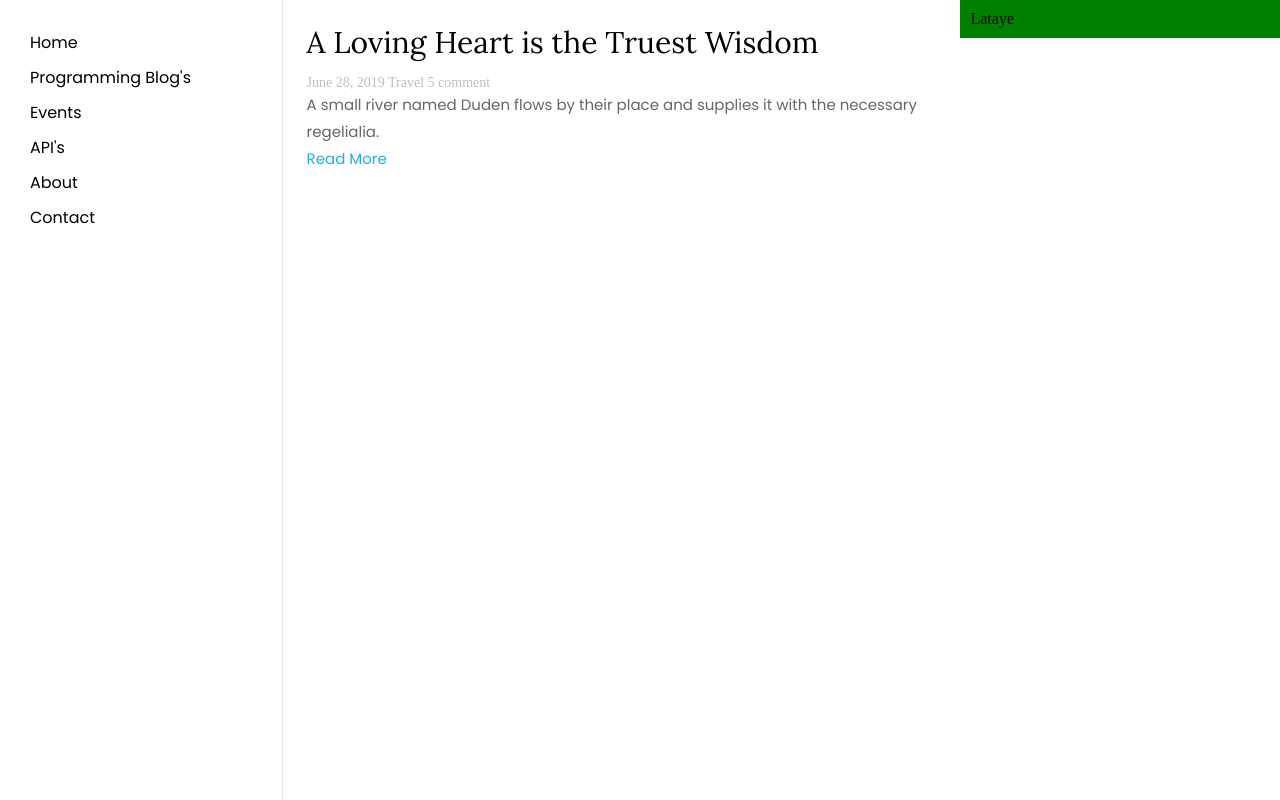
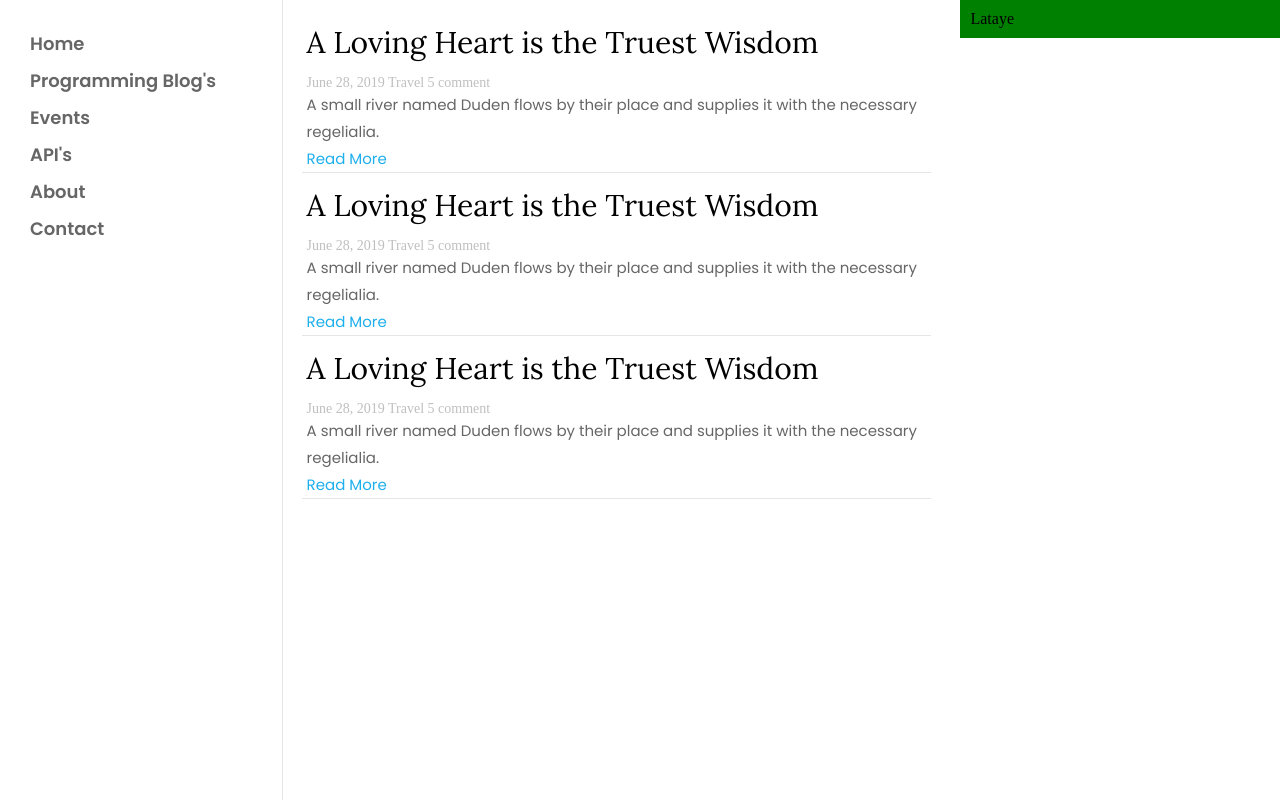
Before and after one commit to tejas298/springProject, a plain HTML site: page index.html in a window 1280 px wide. Drawn offline with Linux system fonts and the light colour scheme.

Commit message:
Add files via upload

```diff
--- a/css/common.css
+++ b/css/common.css
@@ -47,12 +47,27 @@
 .nav_ul li{
 	padding-bottom: 10px;
 	font-family: "Poppins", Arial, sans-serif;
+	font-weight: 600;
+	color: #666666;
+    font-size: 18px;
 }
 
+.nav_ul li a {
+	color: #666666;
+	text-decoration: none;
+}
+
+.nav_ul li a:hover
+{
+     color:#1eafed;
+     cursor:pointer;
+
+}
 .single_post_div{
 	margin: 10px;
 	padding-left: 5px;
 	padding-right: 5px;
+	border-bottom: 1px solid #e6e6e6;
 }
 
 .single_post_h3{
--- a/index.html
+++ b/index.html
@@ -16,12 +16,12 @@
   <div class="body_div">
 	<div class="left_div">
 	<ul class="nav_ul">
-	<li>Home</li>
-	<li>Programming Blog's</li>
-	<li>Events</li>
-	<li>API's</li>
-	<li>About</li>
-	<li>Contact</li>
+	<li><a href="#">Home</a></li>
+	<li><a href="#">Programming Blog's</a></li>
+	<li><a href="#">Events</a></li>
+	<li><a href="#">API's</a></li>
+	<li><a href="#">About</a></li>
+	<li><a href="#">Contact</a></li>
 	</ul>
 	</div>
 	<div class="right_div">
@@ -39,8 +39,28 @@
 	</div>
 	</div>
 	<div class="single_post_div">
+	<h3 class="single_post_h3">A Loving Heart is the Truest Wisdom</h3>
+	<div class="info_div">
+	<span>June 28, 2019</span>
+	<span>Travel</span>
+	<span>5 comment</span>
+	</div>
+	<div class="sample_text">
+	<p>A small river named Duden flows by their place and supplies it with the necessary regelialia.</p>
+	<p class="text_link">Read More</p>
+	</div>
 	</div>
 	<div class="single_post_div">
+	<h3 class="single_post_h3">A Loving Heart is the Truest Wisdom</h3>
+	<div class="info_div">
+	<span>June 28, 2019</span>
+	<span>Travel</span>
+	<span>5 comment</span>
+	</div>
+	<div class="sample_text">
+	<p>A small river named Duden flows by their place and supplies it with the necessary regelialia.</p>
+	<p class="text_link">Read More</p>
+	</div>
 	</div>
 	</div>
 	<div class="rightinfo_div">
```
